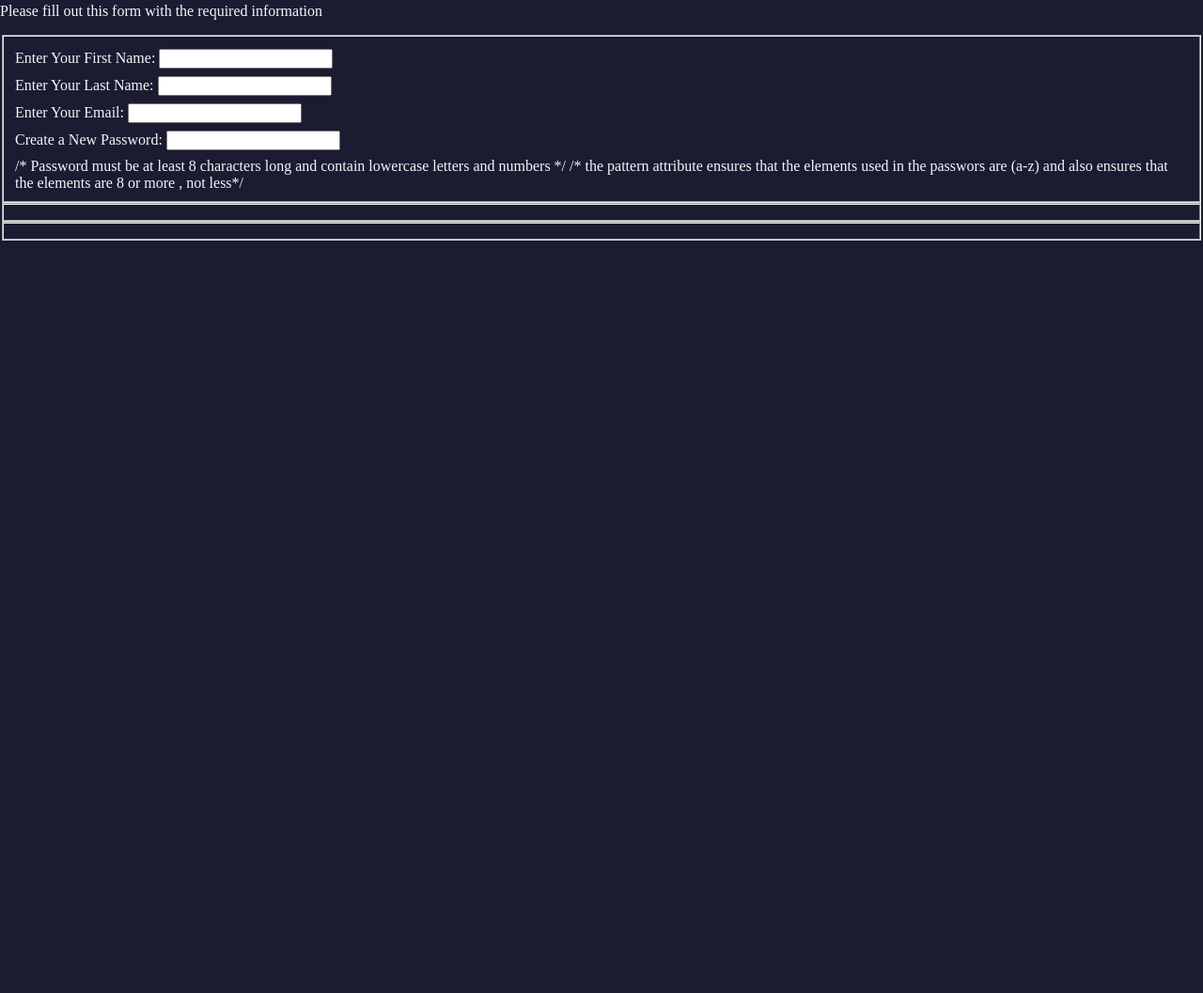
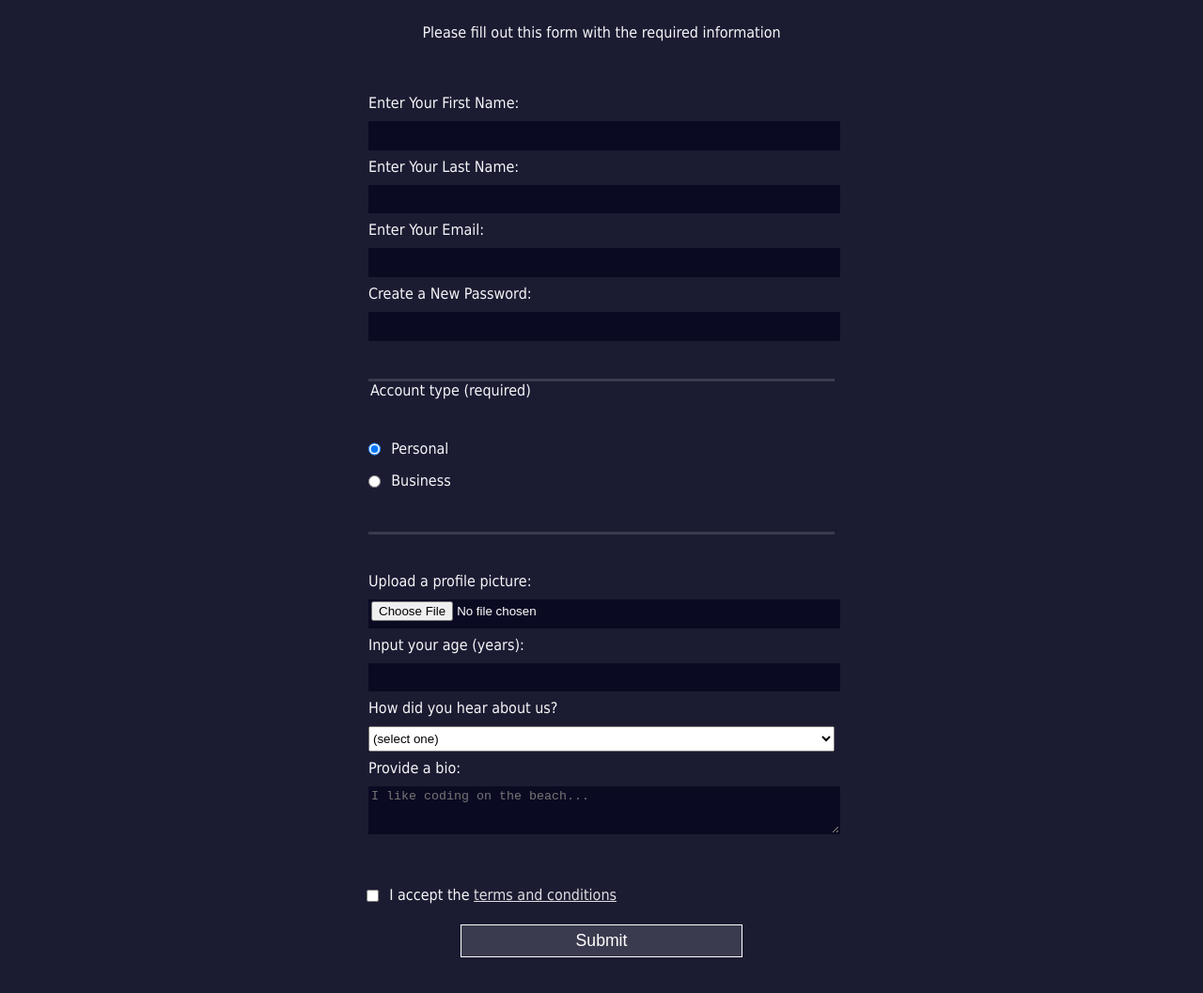
Before and after one commit to dnte-pro/registration-form, a plain HTML site: page index.html in a window 1280 px wide. Shown: the part 77-1134 px from the top of the page at 94% size. Before the commit the page ends 821 px from the top, so only its background shows below. Drawn offline with Linux system fonts and the light colour scheme.

Commit message:
final commit

```diff
--- a/index.html
+++ b/index.html
@@ -9,14 +9,37 @@
     <h1>Registration Form</h1>
     <p>Please fill out this form with the required information</p>
     <form method="post" action='https://register-demo.freecodecamp.org'>
-        <fieldset>
-            <label for="first-name">Enter Your First Name: <input id="first-name" type="text" /></label>
-            <label for="last-name">Enter Your Last Name: <input id="last-name" type="text" /></label>
-            <label for="email">Enter Your Email: <input id="email" type="email" /></label>
-            <label for="new-password">Create a New Password: <input id="new-password" type="password" pattern="[a-z0-5]{8,}" required /></label> /* Password must be at least 8 characters long and contain lowercase letters and numbers */ /* the pattern attribute ensures that the elements used in the passwors are (a-z) and also ensures that the elements are 8 or more , not less*/
-        </fieldset>
-      <fieldset></fieldset>
-      <fieldset></fieldset>
+      <fieldset>
+        <label for="first-name">Enter Your First Name: <input id="first-name" name="first-name" type="text" required /></label>
+        <label for="last-name">Enter Your Last Name: <input id="last-name" name="last-name" type="text" required /></label>
+        <label for="email">Enter Your Email: <input id="email" name="email" type="email" required /></label>
+        <label for="new-password">Create a New Password: <input id="new-password" name="new-password" type="password" pattern="[a-z0-5]{8,}" required /></label>
+      </fieldset>
+      <fieldset>
+        <legend>Account type (required)</legend>
+        <label for="personal-account"><input id="personal-account" type="radio" name="account-type" class="inline" checked /> Personal</label>
+        <label for="business-account"><input id="business-account" type="radio" name="account-type" class="inline" /> Business</label>
+      </fieldset>
+      <fieldset>
+        <label for="profile-picture">Upload a profile picture: <input id="profile-picture" type="file" name="file" /></label>
+        <label for="age">Input your age (years): <input id="age" type="number" name="age" min="13" max="120" /></label>
+        <label for="referrer">How did you hear about us?
+          <select id="referrer" name="referrer">
+            <option value="">(select one)</option>
+            <option value="1">freeCodeCamp News</option>
+            <option value="2">freeCodeCamp YouTube Channel</option>
+            <option value="3">freeCodeCamp Forum</option>
+            <option value="4">Other</option>
+          </select>
+        </label>
+        <label for="bio">Provide a bio:
+          <textarea id="bio" name="bio" rows="3" cols="30" placeholder="I like coding on the beach..."></textarea>
+        </label>
+      </fieldset>
+      <label for="terms-and-conditions">
+        <input class="inline" id="terms-and-conditions" type="checkbox" required name="terms-and-conditions" /> I accept the <a href="https://www.freecodecamp.org/news/terms-of-service/">terms and conditions</a>
+      </label>
+      <input type="submit" value="Submit" />
     </form>
   </body>
 </html>
--- a/styles.css
+++ b/styles.css
@@ -4,9 +4,73 @@ body {
     margin: 0;
     background-color: #1b1b32;
     color: #f5f6f7;
+    font-family: Tahoma;
+    font-size: 16px;
+  }
+
+  h1, p {
+    margin: 1em auto;
+    text-align: center;
+  }
+
+  form {
+    width: 60vw;
+    max-width: 500px;
+    min-width: 300px;
+    margin: 0 auto;
+    padding-bottom: 2em;
+  }
+
+  fieldset {
+    border: none;
+    padding: 2rem 0;
+    border-bottom: 3px solid #3b3b4f;
+  }
+
+  fieldset:last-of-type {
+    border-bottom: none;
   }
 
   label {
     display: block;
     margin: 0.5rem 0;
   }
+
+  input,
+  textarea,
+  select {
+    margin: 10px 0 0 0;
+    width: 100%;
+    min-height: 2em;
+  }
+
+  input, textarea {
+    background-color: #0a0a23;
+    border: 1px solid #0a0a23;
+    color: #ffffff;
+  }
+
+  .inline {
+    width: unset;
+    margin: 0 0.5em 0 0;
+    vertical-align: middle;
+  }
+
+  input[type="submit"] {
+    display: block;
+    width: 60%;
+    margin: 1em auto;
+    height: 2em;
+    font-size: 1.1rem;
+    background-color: #3b3b4f;
+    border-color: white;
+    min-width: 300px;
+  }
+
+  input[type="file"] {
+    padding: 1px 2px;
+  }
+
+  a{
+    color: #dfdfe2;
+  }
```
